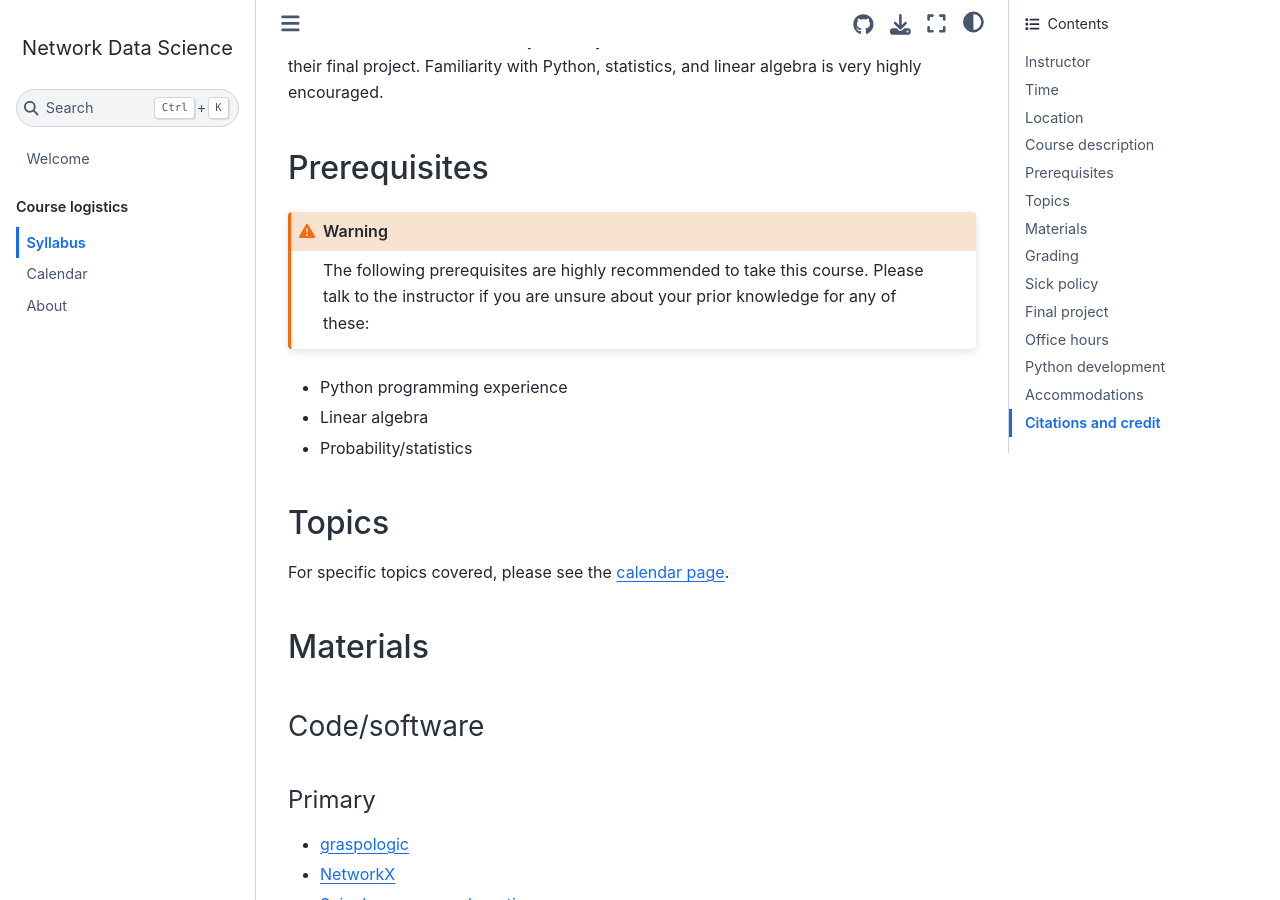
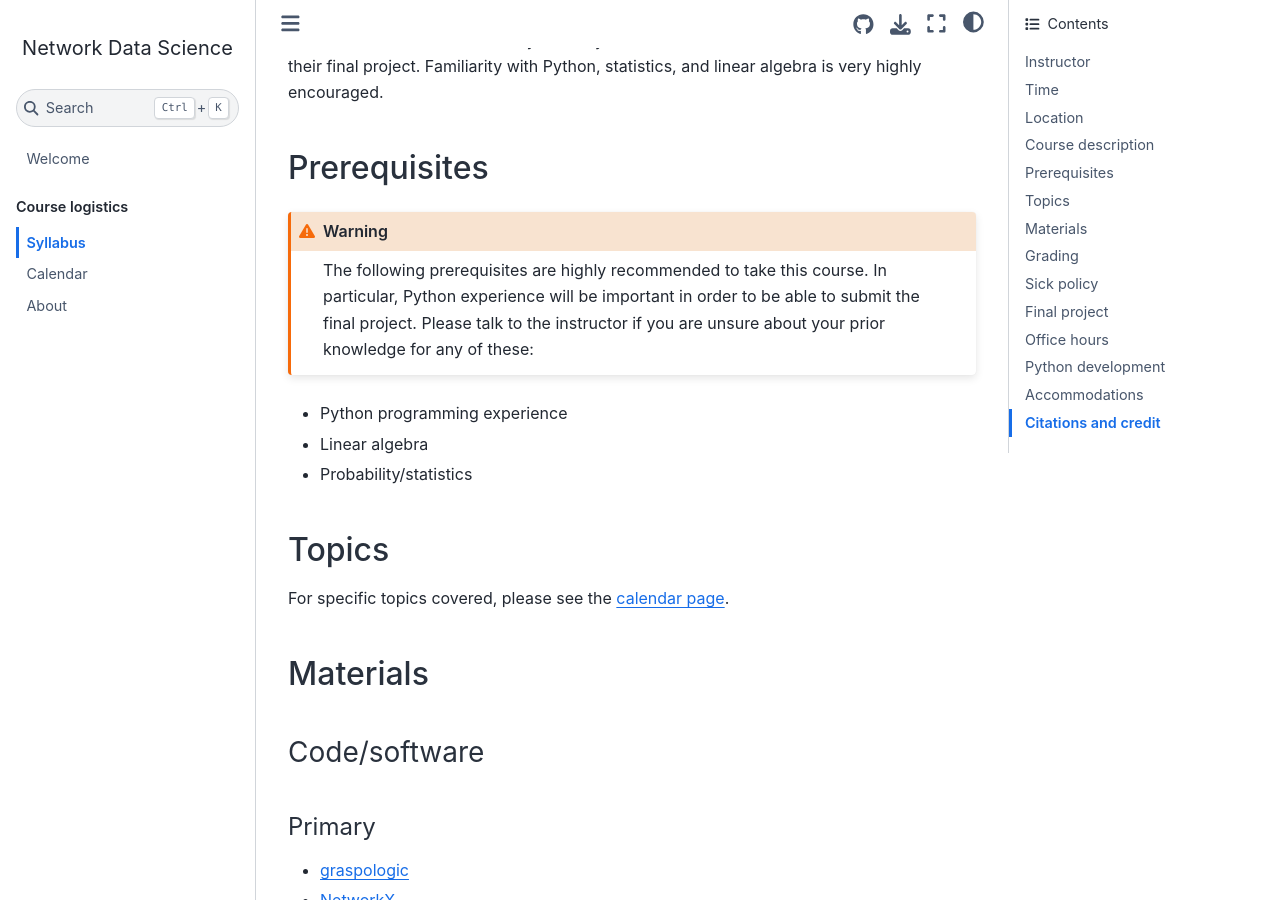
Before and after one commit to bdpedigo/networks-course, a Jupyter Book: the page built from docs/syllabus.md, in a window 1280 px wide and 900 px high, scrolled down 1061 px. Built offline with Jupyter Book 1.0.4 settings and Sphinx 7.4.7 and the Sphinx Book theme 1.1.4, drawn with Linux system fonts in a browser that asks for light colours.

Commit message:
Update syllabus.md

````diff
--- a/docs/syllabus.md
+++ b/docs/syllabus.md
@@ -25,8 +25,7 @@ TODO
 Networks represent data by describing a set of objects and the relations between them. Networks are ubiquitous in many fields of science: for example, they have been used to represent social interactions, relationships between genes or protein sequences, and the connectivity of neurons in the brain. This project-based course will introduce students to the process of analyzing real-world network data in Python. Topics covered will include network representations, centrality and ranking measures, modularity and community detection, network embeddings, graph neural networks, random graph models, graph matching, and network hypothesis testing. This is a hands-on, project-based course - students will submit a brief analysis (in Python) of some real-world network dataset for their final project. Familiarity with Python, statistics, and linear algebra is very highly encouraged.
 
 ## Prerequisites
-```{warning} The following prerequisites are highly recommended to take this course. Please talk to
-the instructor if you are unsure about your prior knowledge for any of these:
+```{warning} The following prerequisites are highly recommended to take this course. In particular, Python experience will be important in order to be able to submit the final project. Please talk to the instructor if you are unsure about your prior knowledge for any of these:
 ```
 - Python programming experience
 - Linear algebra
````
